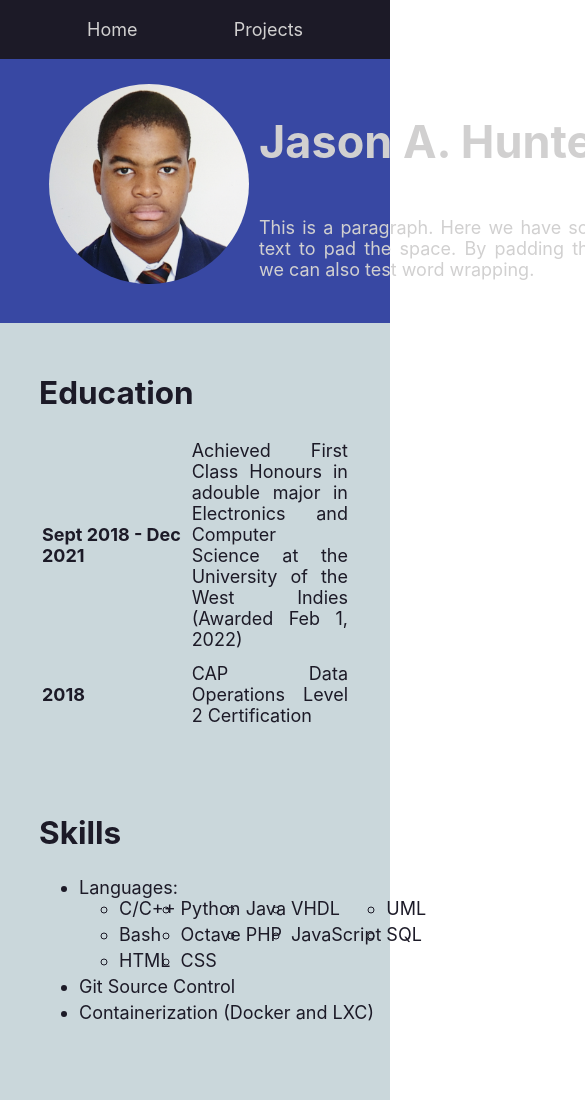
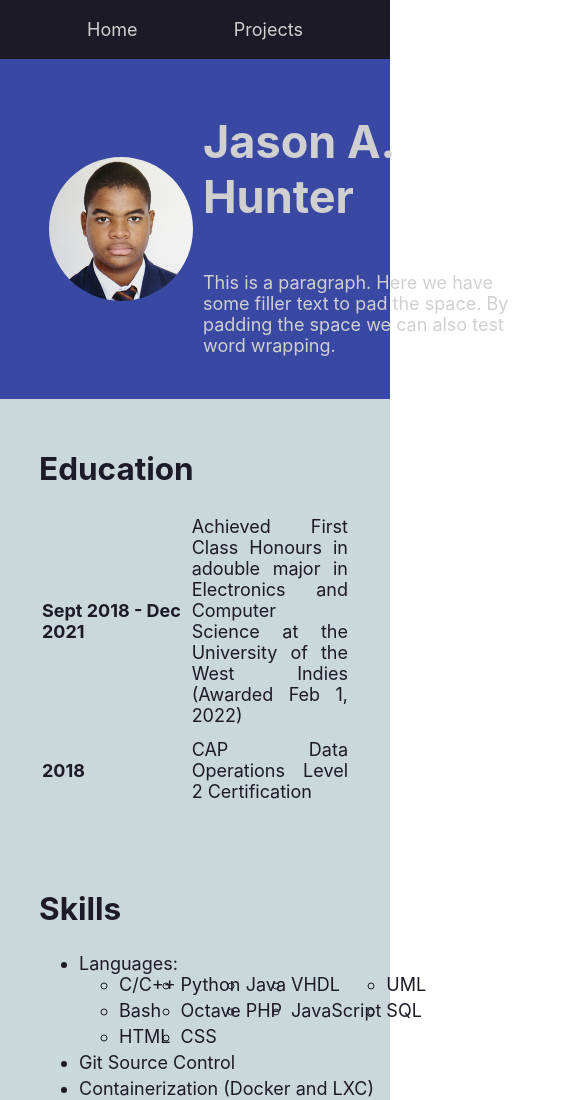
Before and after one commit to jahunter767/jahunter767.github.io, a plain HTML site: page index.html in a window 390 px wide. Shown: the top 1100 px of the page, 585 px wide, since content can reach past the window. Drawn offline with Linux system fonts and the light colour scheme.

Commit message:
made home page header more responsive

```diff
--- a/styles.css
+++ b/styles.css
@@ -151,16 +151,18 @@ footer .container #last-modified {
 
 .home-page header .container{
     display: grid;
-    grid-template-columns: 1fr 200px 400px 1fr;
+    grid-template-columns: 1fr minmax(1.5in, 2.5in) minmax(3.5in, 5in) 1fr;
     grid-template-rows: auto auto;
     column-gap: 10px;
     background-color: var(--primary-color);
     color: var(--high-contrast-text-color);
+    text-align: left;
 }
 
 .home-page header .container .profile-pic {
     grid-column: 2;
     grid-row: span 2;
+    margin: auto;
     max-width: 100%;
     max-height: 100%;
     border-radius: 50%;
```
